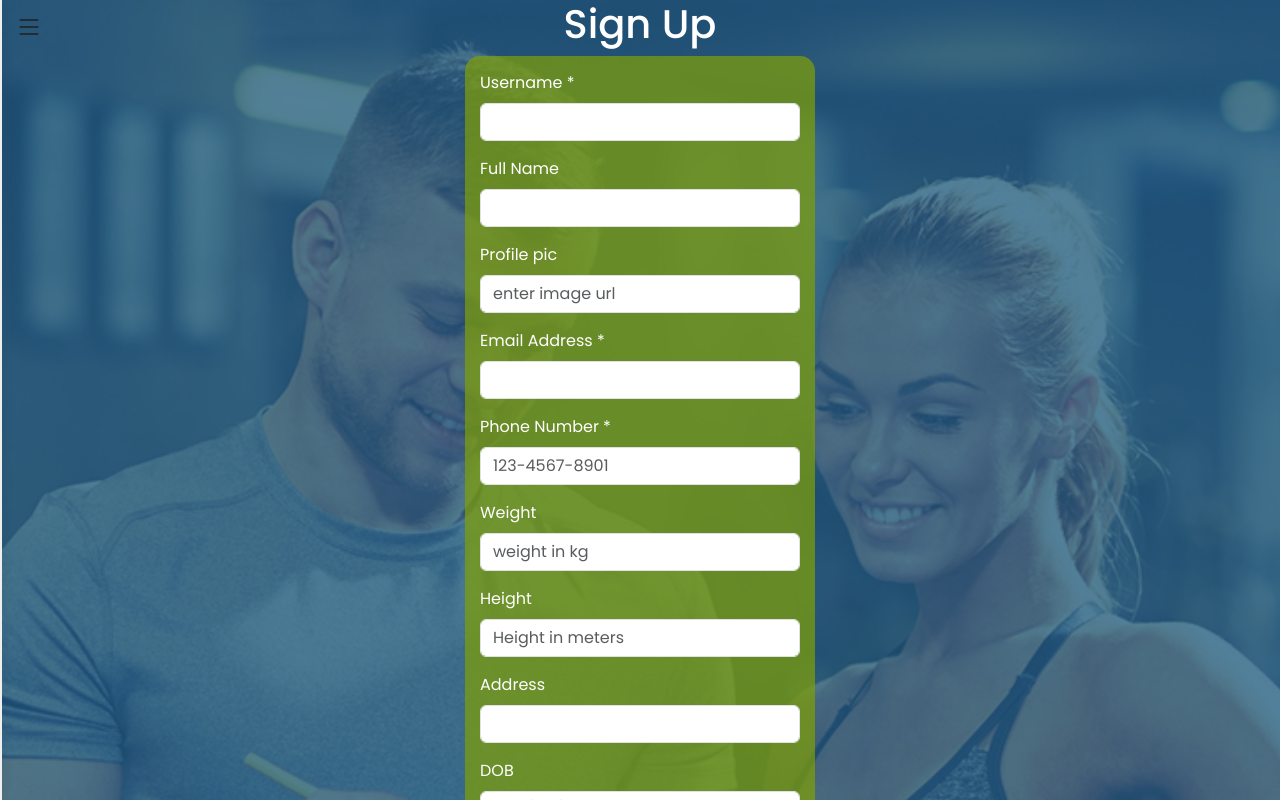
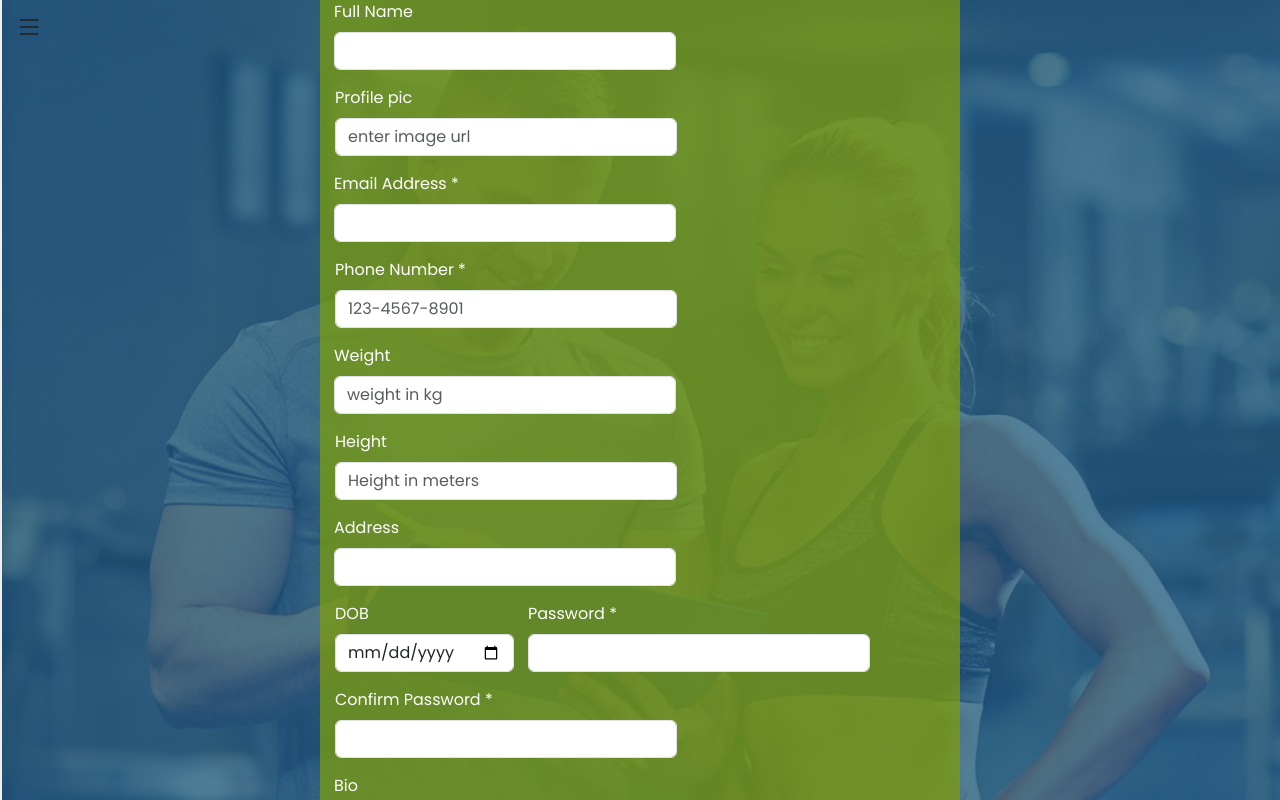
Before and after one commit to killy10o10/FitMeUp, a React (Create React App) app: page /signup in a window 1280 px wide. Shown: the top 800 px of the page. Built offline with nearby package versions, Linux system fonts and the light colour scheme; no server answers.

Commit message:
Add deployed api link

```diff
--- a/src/assets/Main.css
+++ b/src/assets/Main.css
@@ -1,5 +1,4 @@
 @import url("https://cdn.jsdelivr.net/npm/bootstrap-icons@1.10.3/font/bootstrap-icons.css");
-
 .shadow {
   background-color: rgba(211, 211, 211, 0.5882352941);
 }
@@ -43,20 +42,28 @@ input::placeholder {
   background-repeat: no-repeat;
   background-position: center;
   background-size: cover;
-  height: 100%;
+  height: 100vh;
   color: #fff;
 }
 
 .sign-orange {
-  height: 100%;
+  height: 100vh;
   background-color: rgba(36, 94, 133, 0.7882352941);
 }
 
 .sign-form {
-  width: 350px;
   background-color: rgba(126, 159, 7, 0.7215686275);
   padding: 15px;
   border-radius: 15px;
+  width: 50vw;
+}
+
+.iput-group {
+  display: flex;
+}
+
+.input-group :first-child {
+  margin-right: 15px;
 }
 
 :root {
@@ -67,11 +74,9 @@ input::placeholder {
   border: thin solid #e2e2e2;
   box-shadow: 1px 1px 10px rgba(0, 0, 0, 0.2);
 }
-
 .sidebar-component .logo-header img {
   width: 150px;
 }
-
 .sidebar-component-title {
   text-decoration: none;
   color: var(--pale-green);
@@ -79,13 +84,11 @@ input::placeholder {
   text-align: center;
   display: block;
 }
-
 .sidebar-component-item a {
   text-transform: uppercase;
   font-weight: bold;
   font-size: 20px;
 }
-
 .sidebar-component-item a:hover {
   background: var(--pale-green) !important;
   color: white;
@@ -96,7 +99,6 @@ input::placeholder {
     height: 100vh;
   }
 }
-
 .socials {
   width: 100%;
   display: flex;
@@ -105,20 +107,17 @@ input::placeholder {
   margin-top: 55px;
   margin-bottom: 20px;
 }
-
 .socials-container {
   display: flex;
   width: 49%;
   justify-content: space-between;
   margin-bottom: 20px;
 }
-
 .socials-link {
   display: block;
   font-size: 20px;
   color: #3b3737;
 }
-
 .socials-copyright {
   font-size: 15px;
   text-transform: uppercase;
@@ -148,21 +147,17 @@ body {
   .trainer-details-section .trainer-img {
     flex: 0.5;
   }
-
   .trainer-details-section .trainer-img img {
     width: 80%;
   }
-
   .trainer-details-section {
     flex-direction: column;
   }
-
   .trainer-details table,
-  .bio {
+.bio {
     width: 90vw;
   }
 }
-
 .appoint-details-section {
   color: #fff;
   height: 100vh;
@@ -179,4 +174,4 @@ body {
 
 .appointment-details {
   max-width: 50vw;
-}
+}/*# sourceMappingURL=Main.css.map */
--- a/src/assets/_sign.scss
+++ b/src/assets/_sign.scss
@@ -3,18 +3,26 @@
   background-repeat: no-repeat;
   background-position: center;
   background-size: cover;
-  height: 100%;
+  height: 100vh;
   color: #fff;
 }
 
 .sign-orange {
-  height: 100%;
+  height: 100vh;
   background-color: #245e85c9;
 }
 
 .sign-form {
-  width: 350px;
   background-color: #7e9f07b8;
   padding: 15px;
   border-radius: 15px;
+  width: 50vw;
 }
+
+.iput-group {
+  display: flex;
+}
+
+.input-group :first-child  {
+  margin-right: 15px;
+}
--- a/src/auth/Auth.js
+++ b/src/auth/Auth.js
@@ -4,7 +4,7 @@
 import { appenddata } from '../redux/fitMeUpSlice';
 
 export const signupUser = async (data) => (
-  await (await fetch('http://127.0.0.1:3001/api/v1/users', {
+  await (await fetch('https://fitmeup.onrender.com/api/v1/users', {
     method: 'POST',
     headers: {
       'Content-Type': 'application/json',
@@ -17,7 +17,7 @@ export const signupUser = async (data) => (
 // export const loginUser = async (token) =>
 
 export const trainerForm = async (data, token, dispatch) => {
-  const res = await (await fetch('http://127.0.0.1:3001/api/v1/users', {
+  const res = await (await fetch('https://fitmeup.onrender.com/api/v1/users', {
     method: 'POST',
     headers: {
       'Content-Type': 'application/json',
@@ -33,7 +33,7 @@ export const trainerForm = async (data, token, dispatch) => {
 };
 
 export const bookTrainer = async (data, token) => (
-  await (await fetch('http://127.0.0.1:3001/api/v1/appointments', {
+  await (await fetch('https://fitmeup.onrender.com/api/v1/appointments', {
     method: 'POST',
     headers: {
       'Content-Type': 'application/json',
@@ -45,7 +45,7 @@ export const bookTrainer = async (data, token) => (
 );
 
 export const specialityForm = async (data, token) => {
-  const res = await (await fetch('http://127.0.0.1:3001/api/v1/specialities', {
+  const res = await (await fetch('https://fitmeup.onrender.com/api/v1/specialities', {
     method: 'POST',
     headers: {
       'Content-Type': 'application/json',
--- a/src/components/SignUp.js
+++ b/src/components/SignUp.js
@@ -52,6 +52,7 @@ const SignUp = () => {
         <h1 className="text-center">Sign Up</h1>
         <form className="sign-form d-flex flex-column">
 
+          <div className="input-group">
             <div className="mb-3">
               <label htmlFor="username" className="form-label">Username *</label>
               <input
@@ -75,7 +76,9 @@ const SignUp = () => {
                 onChange={handleChange}
               />
             </div>
+          </div>
 
+          <div className="input-group">
             <div className="mb-3">
               <label htmlFor="pic" className="form-label">Profile pic</label>
               <input
@@ -100,7 +103,9 @@ const SignUp = () => {
                 onChange={handleChange}
               />
             </div>
+          </div>
 
+          <div className="input-group">
             <div className="mb-3">
               <label htmlFor="phone" className="form-label">Phone Number *</label>
               <input
@@ -117,7 +122,6 @@ const SignUp = () => {
                 onChange={handleChange}
               />
             </div>
-
             <div className="mb-3">
               <label htmlFor="weight" className="form-label">Weight</label>
               <input
@@ -130,7 +134,9 @@ const SignUp = () => {
                 onChange={handleChange}
               />
             </div>
+          </div>
 
+          <div className="input-group">
             <div className="mb-3">
               <label htmlFor="height" className="form-label">Height</label>
               <input
@@ -156,6 +162,8 @@ const SignUp = () => {
               />
             </div>
 
+          </div>
+          <div className="input-group">
             <div className="mb-3">
               <label htmlFor="dob" className="form-label">DOB</label>
               <input
@@ -180,6 +188,8 @@ const SignUp = () => {
               />
             </div>
 
+          </div>
+          <div className="input-group">
             <div className="mb-3">
               <label htmlFor="confirm-password" className="form-label">Confirm Password *</label>
               <input
@@ -204,6 +214,7 @@ const SignUp = () => {
               />
             </div>
 
+          </div>
           <button
             type="submit"
             onClick={handlelogin}
--- a/src/redux/fitMeUpSlice.js
+++ b/src/redux/fitMeUpSlice.js
@@ -1,6 +1,6 @@
 import { createAsyncThunk, createSlice } from '@reduxjs/toolkit';
 
-const TrainerApiUrl = 'http://127.0.0.1:3001/api/v1/trainers';
+const TrainerApiUrl = 'https://fitmeup.onrender.com/api/v1/trainers';
 
 const TrainerRequestMethod = '/get/trainers';
 
--- a/src/redux/tokenSlice.js
+++ b/src/redux/tokenSlice.js
@@ -1,6 +1,6 @@
 import { createAsyncThunk, createSlice } from '@reduxjs/toolkit';
 
-const SpecialityApiUrl = 'http://127.0.0.1:3001/api/v1/specialities';
+const SpecialityApiUrl = 'https://fitmeup.onrender.com/api/v1/specialities';
 
 export const deleteSpecialityThunk = createAsyncThunk('/delete/speciality', async (obj) => {
   const { token, id } = obj;
@@ -20,7 +20,7 @@ export const deleteSpecialityThunk = createAsyncThunk('/delete/speciality', asyn
 });
 
 export const getUser = createAsyncThunk('/jcjdc/adahgshs', async (item) => {
-  const result = await (await fetch('http://127.0.0.1:3001/api/v1/secure/auth_login', {
+  const result = await (await fetch('https://fitmeup.onrender.com/api/v1/secure/auth_login', {
     method: 'POST',
     headers: {
       'Content-Type': 'application/json',
@@ -30,7 +30,7 @@ export const getUser = createAsyncThunk('/jcjdc/adahgshs', async (item) => {
   })).json();
 
   if (result.token !== undefined) {
-    const user = (await (await fetch('http://127.0.0.1:3001/api/v1/users', {
+    const user = (await (await fetch('https://fitmeup.onrender.com/api/v1/users', {
       method: 'GET',
       headers: {
         'Content-Type': 'application/json',
@@ -68,7 +68,7 @@ export const getUser = createAsyncThunk('/jcjdc/adahgshs', async (item) => {
 });
 
 export const UserUpdateThunk = createAsyncThunk('/get/updated_user', async (token) => {
-  const user = (await (await fetch('http://127.0.0.1:3001/api/v1/users', {
+  const user = (await (await fetch('https://fitmeup.onrender.com/api/v1/users', {
     method: 'GET',
     headers: {
       'Content-Type': 'application/json',
```
Also changed, not shown: 1 other file (tests, documents, lock files or other folders). Lines whose indentation alone changed are shown as unchanged.
